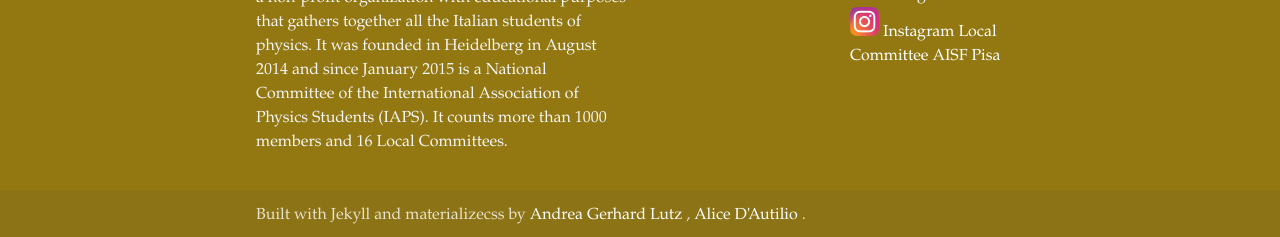
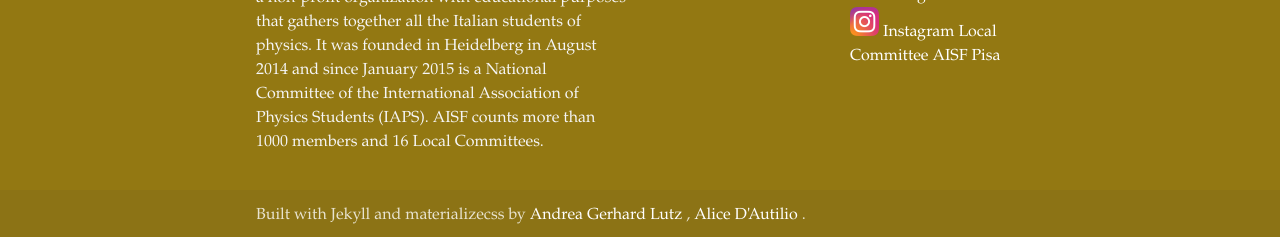
Before and after one commit to ai-sf/lot, a Jekyll site: the page built from index.html, in a window 1280 px wide. Shown: the part 2158-2395 px from the top of the page. Built offline with Jekyll 4.4.1, drawn with Linux system fonts in a browser that asks for light colours; nearby versions of some CDN libraries; some web fonts are replaced; some of the changed text lies outside the part shown.

Commit message:
Update footer.yml

```diff
--- a/_data/footer.yml
+++ b/_data/footer.yml
@@ -1,5 +1,5 @@
 title: Associazione Italiana Studenti di Fisica
-descr: The Associazione Italiana Studenti di Fisica (AISF) is a non-profit organization with educational purposes that gathers together all the Italian students of physics. It was founded in Heidelberg in August 2014 and since January 2015 is a National Committee of the International Association of Physics Students (IAPS). It counts more than 1000 members and 16 Local Committees.
+descr: The Associazione Italiana Studenti di Fisica (AISF) is a non-profit organization with educational purposes that gathers together all the Italian students of physics. It was founded in Heidelberg in August 2014 and since January 2015 is a National Committee of the International Association of Physics Students (IAPS). AISF counts more than 1000 members and 16 Local Committees.
 
 contact:
   - name: AISF contact mail
```
